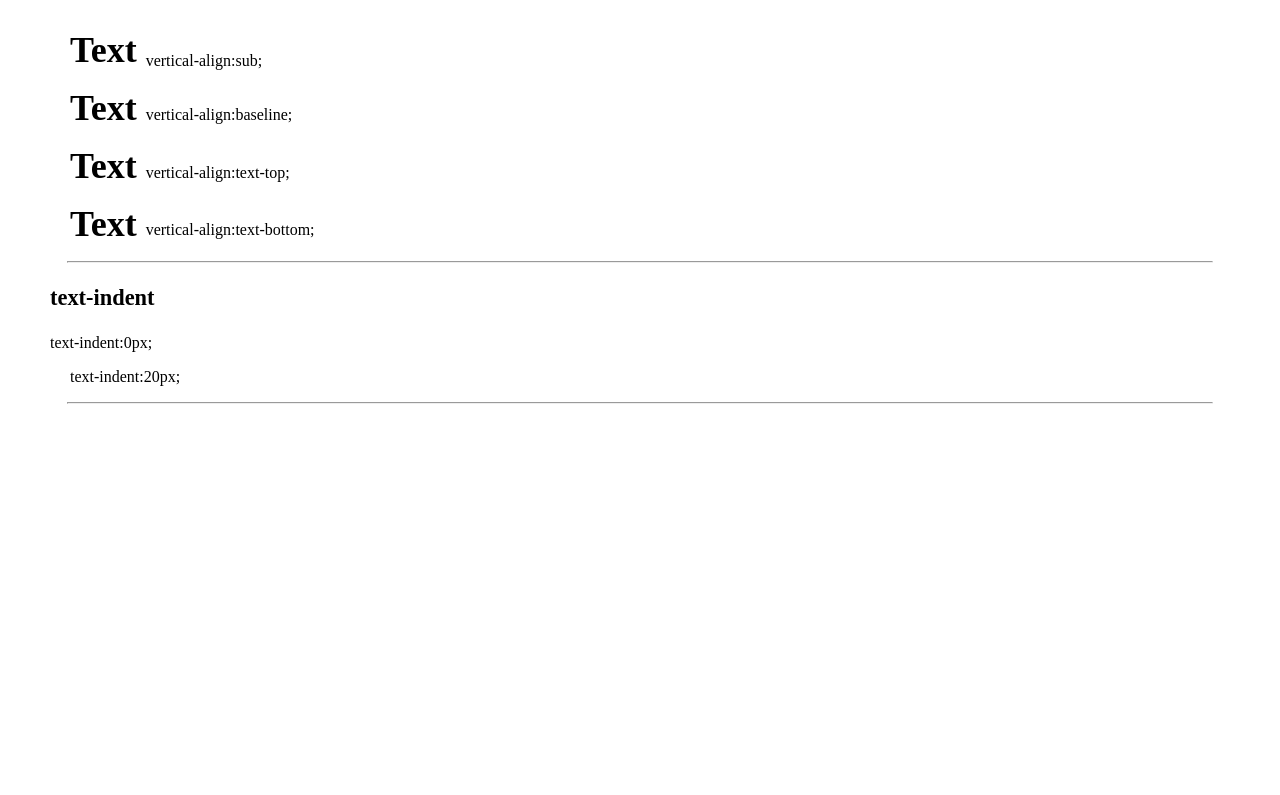
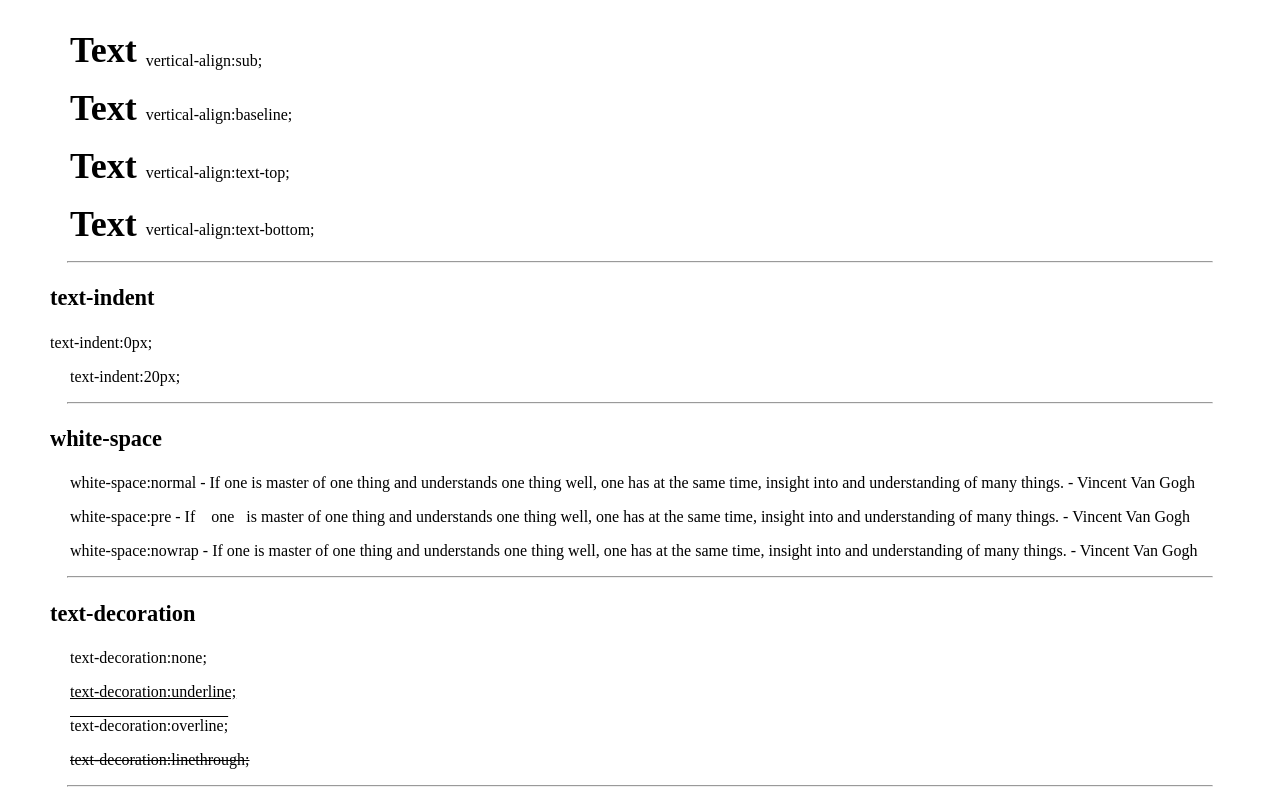
Before and after one commit to afrocodershub/css3cheatsheet, a plain HTML site: page font-and-text-properties.html in a window 1280 px wide. Shown: the part 2845-3640 px from the top of the page. Before the commit the page ends 3257 px from the top, so only its background shows below. Drawn offline with Linux system fonts and the light colour scheme.

Commit message:
internets

```diff
--- a/css/styles.css
+++ b/css/styles.css
@@ -220,3 +220,28 @@ p.ti-0 {
 p.ti-20 {
 	text-indent: 20px;
 }
+
+/*white-space*/
+p.ws-normal {
+	white-space: normal;
+}
+p.ws-pre {
+	white-space: pre;
+}
+p.ws-nowrap {
+	white-space: nowrap;
+}
+
+/*text-decoration*/
+p.td-none {
+	text-decoration: none;
+}
+p.td-ul {
+	text-decoration: underline;
+}
+p.td-ol {
+	text-decoration: overline;
+}
+p.td-lt {
+	text-decoration: line-through;
+}
--- a/font-and-text-properties.html
+++ b/font-and-text-properties.html
@@ -136,6 +136,21 @@
 						<p class="ti-20">text-indent:20px;</p>
 				</article>
 				<hr>
+				<article>
+					<h3><a name="white-space"></a>white-space</h3>
+						<p class="ws-normal">white-space:normal - If one is master of one thing and understands one thing well, one has at the same time, insight into and understanding of many things. - Vincent Van Gogh</p>
+						<p class="ws-pre">white-space:pre - If    one   is master of one thing and understands one thing well, one has at the same time, insight into and understanding of many things. - Vincent Van Gogh</p>
+						<p class="ws-nowrap">white-space:nowrap - If one is master of one thing and understands one thing well, one has at the same time, insight into and understanding of many things. - Vincent Van Gogh</p>
+				</article>
+				<hr>
+				<article>
+					<h3><a name="text-decoration"></a>text-decoration</h3>
+						<p class="td-none">text-decoration:none;</p>
+						<p class="td-ul">text-decoration:underline;</p>
+						<p class="td-ol">text-decoration:overline;</p>
+						<p class="td-lt">text-decoration:linethrough;</p>
+				</article>
+				<hr>
 			</section>
 	</body>
 </html>
```
